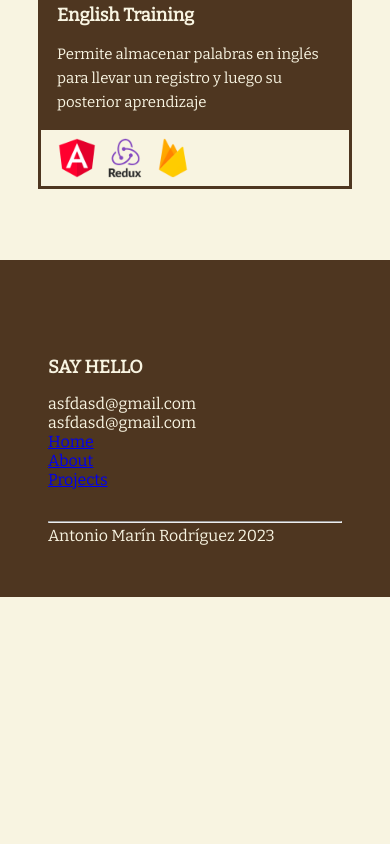
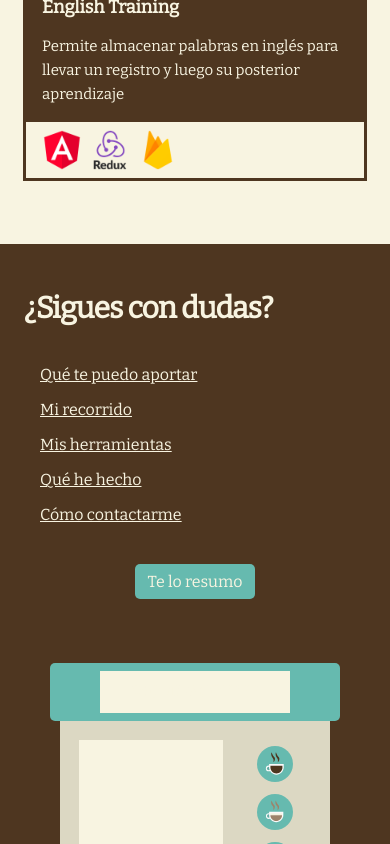
Before and after one commit to i42maroa/my-personal-web, a Next.js app: page /projects in a window 390 px wide. Shown: the part 1156-2000 px from the top of the page. Before the commit the page ends 1753 px from the top, so only its background shows below. Built offline with nearby package versions, Linux system fonts and the light colour scheme.

Commit message:
Make footer and fix some issues

```diff
--- a/app/components/home/contact/Contact.module.css
+++ b/app/components/home/contact/Contact.module.css
@@ -20,6 +20,7 @@
     display: flex;
     position: relative;
     margin: auto;
+    height: 40rem;
 }
 
 .buttonContainer {
--- a/app/components/home/thecnologies/Thecnologies.module.css
+++ b/app/components/home/thecnologies/Thecnologies.module.css
@@ -27,3 +27,9 @@
         margin: 1rem auto;
     }
 }
+
+@media (max-width: 500px) {
+    .technologyContainer{
+        gap: 1rem;
+    }
+}
--- a/app/components/projects/component.tsx
+++ b/app/components/projects/component.tsx
@@ -8,7 +8,7 @@ import { useRouter } from 'next/navigation'
 export default function ProjectsComponent () {
   const router = useRouter()
   return (
-    <section id={LINKS[PAGES.ABOUT].sections[0]} className={styles.mainContainer}>
+    <section id={LINKS[PAGES.PROJECTS].sections[0]} className={styles.mainContainer}>
       <h2>Mis proyectos</h2>
 
       <div className={styles.projectsContainer}>
--- a/app/components/shared/footer/Footer.module.css
+++ b/app/components/shared/footer/Footer.module.css
@@ -1,42 +1,91 @@
 
 .footerContainer{
-    display: grid;
-    grid-template-columns: repeat(
-        auto-fit, minmax(50%, 1fr));
-    padding: 3rem 5rem;
-
+    display: flex;
+    margin-bottom: 1rem;
 }
 
 .leftContainer{
     display: flex;
     flex-direction: column;
     width: 100%;
-
+    margin: auto 0;
 }
 
-.leftContainer button{
-    width: 100px;
+.listContainer{
+    padding: 1rem;
+}
+
+.listContainer li{
+    padding: 1rem 0;
+}
+
+.navigationElement{
+    outline: none;
+    color: var(--white);
+    font-size: 22px;
+}
+
+.navigationElement:hover{
+    color: var(--green);
 }
 
 .rightContainer{
     display: flex;
+    margin: auto;
     width: 100%;
 }
+
+.coffeeMachineContainer{
+    margin: auto;
+}
+
+.button{
+    display: flex;
+    border: none;
+    color: var(--white);
+    border-radius: 5px;
+    background-color: var(--green);
+    padding: 0.75rem 1rem;
+    font-size: 20px;
+}
+
+.button:hover{
+    transform: scale(1.05);
+    transition: 0.5s;
+}
+
 
 @media (max-width: 1000px) {
 
     .footerContainer{
-        display: flex;
         flex-direction: column;
-        padding: 2.5rem 0;
+        gap: 3rem;
+    }
+
+    .button{
+        margin: 2rem auto;
+    }
+
+    .navigationElement{
+      font-size: 20px;
     }
 
 }
 
 @media (max-width: 500px) {
 
-    .footerContainer{
-        padding: 2rem 0;
+    .navigationElement{
+        font-size: 16px;
+      }
+
+    .listContainer li{
+        padding: 0.5rem 0;
+    }
+
+    .button{
+        padding: 0.5rem 0.75rem;
+        font-size: 16px;
+        margin: 1rem auto;
     }
 
 }
--- a/app/components/shared/footer/Footer.tsx
+++ b/app/components/shared/footer/Footer.tsx
@@ -1,28 +1,43 @@
 import Link from 'next/link'
 import styles from './Footer.module.css'
-import { LINKS } from '@/data/links.data'
-
-const links = LINKS
+import { CoffeeMachine2 } from '../svg/CoffeeMachine/CoffeeMachine2'
 
 export function Footer () {
   return (
     <footer>
       <div className={styles.footerContainer}>
         <div className={styles.leftContainer}>
-          <h4>SAY HELLO</h4>
-          <ul>
-            <li>asfdasd@gmail.com</li>
-            <li>asfdasd@gmail.com</li>
+          <h3>¿Sigues con dudas?</h3>
+
+          <ul className={styles.listContainer}>
+            <li>
+              <Link className={styles.navigationElement} href='/#quality'>Qué te puedo aportar</Link>
+            </li>
+            <li>
+              <Link className={styles.navigationElement} href='/#experience'>Mi recorrido</Link>
+            </li>
+            <li>
+              <Link className={styles.navigationElement} href='/#technology'>Mis herramientas</Link>
+            </li>
+            <li>
+              <Link className={styles.navigationElement} href='/#projects'>Qué he hecho</Link>
+            </li>
+            <li>
+              <Link className={styles.navigationElement} href='/#contact'>Cómo contactarme</Link>
+            </li>
           </ul>
+
+          <div className={styles.sumupContainer}>
+            {/* <p>Sigues con dudas?</p> */}
+            <button className={styles.button}>Te lo resumo</button>
+          </div>
+
         </div>
         <div className={styles.rightContainer}>
-          <ul>
-            {links.map(({ label, route }) => (
-              <li className={styles.navigationElement} key={route}>
-                <Link href={route}>{label}</Link>
-              </li>
-            ))}
-          </ul>
+          <div className={styles.coffeeMachineContainer}>
+            <CoffeeMachine2 />
+          </div>
+
         </div>
       </div>
       <hr />
--- a/app/components/shared/svg/CoffeeMachine/CoffeeMachine2.module.css
+++ b/app/components/shared/svg/CoffeeMachine/CoffeeMachine2.module.css
@@ -1,14 +1,12 @@
 .container2{
     display: flex;
     flex-direction: column;
-    width: 30rem;
-    height: 40rem;
 }
 
 .titleContainer{
     display: flex;
-    padding: 1rem;
-    background-color: var(--hard-brown);
+    padding: 0.5rem;
+    background-color: var(--green);
     border-radius: 5px;
 }
 
@@ -26,7 +24,7 @@
     display: grid;
     grid-template-columns: 2fr 1fr;
     gap: 1rem;
-    margin: 0 1rem;
+    margin: 0 0.5rem;
 }
 
 .panelConatiner{
--- a/styles/globals.css
+++ b/styles/globals.css
@@ -20,10 +20,11 @@ body{
 
 section{
     display: flex;
-    width: 80%;
-    padding: 10rem 0;
+    padding: 10rem 12rem;
     margin: 0 auto;
 }
+
+
 
 h1{
     font-size: 80px;
@@ -61,8 +62,7 @@ footer{
     flex-direction: column;
     background-color: var(--footer-container);
     color: var(--inverse-font-color);
-    padding: 5rem;
-
+    padding: 6rem 8rem;
 }
 
 li{
@@ -91,8 +91,17 @@ button{
         font-size: 50px;
     }
 
-    section{
-        padding: 5rem 0;
+    section, footer{
+        padding: 5rem ;
+    }
+
+}
+
+@media (max-width: 700px) {
+
+
+   footer{
+        padding: 3rem ;
     }
 
 }
@@ -115,11 +124,9 @@ button{
         font-size: 16px;
     }
 
-    section{
-        padding: 2.5rem 0;
+    section, footer{
+        padding: 2rem 1.5rem;
     }
 
-    footer{
-        padding: 3rem;
-    }
+
 }
```
Also changed, not shown: app/components/home/contact/component.tsx (+5 -9 lines).
